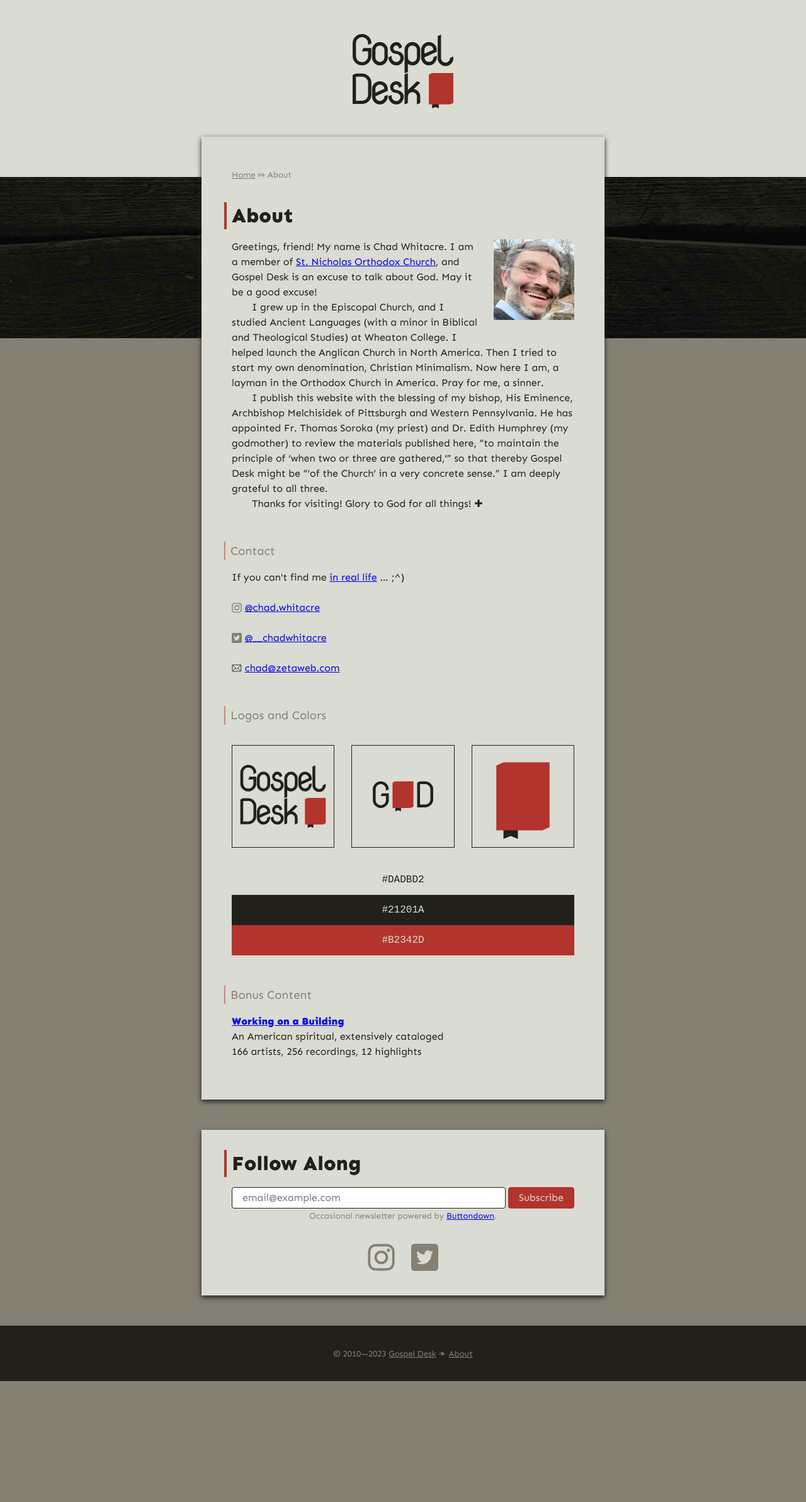
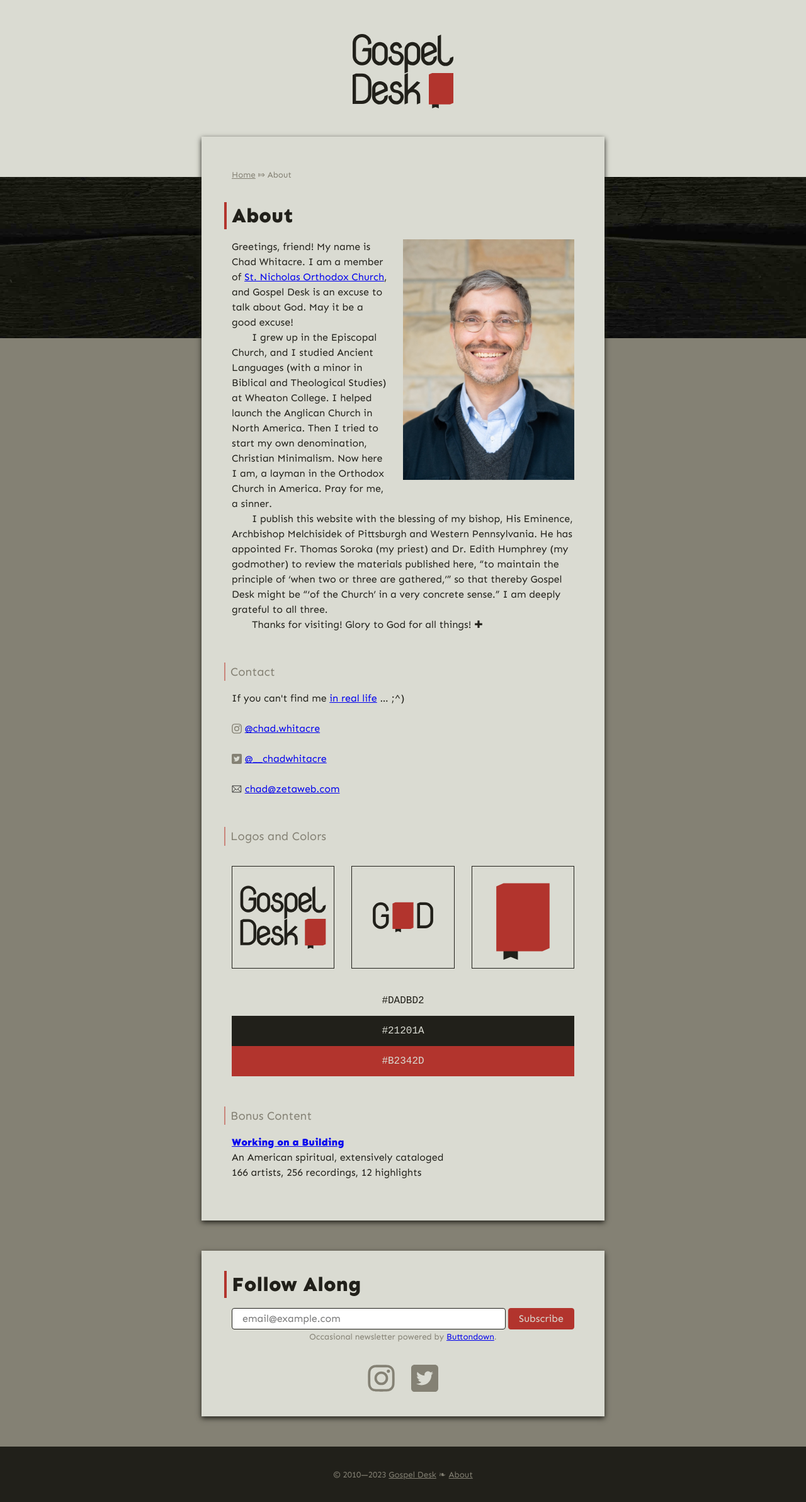
Before and after one commit to gospel-desk/www.logstown.com, a Jekyll site: the page built from about/index.md, in a window 1280 px wide. Shown: the whole page at 63% size. Built offline with Jekyll 4.4.1, drawn with Linux system fonts in a browser that asks for light colours; before the commit the page ends 2193 px from its top, so only the background shows below that.

Commit message:
Update profile pic

```diff
--- a/about/index.md
+++ b/about/index.md
@@ -3,7 +3,7 @@
 excerpt: Workinʼ on a building.
 ---
 
-<img src="profile-pic.jpg" style="float: right; margin: 0 0 20px 20px; width: 128px;">
+<a href="chadwhitacre.jpg"><img src="chadwhitacre.small.jpg" style="float: right; margin: 0 0 20px 20px; width: 50%;"></a>
 
 <p style="text-indent: 0;">Greetings, friend! My name is Chad Whitacre. I am a
 member of <a href="https://orthodoxpittsburgh.org">St.  Nicholas Orthodox
```
Also changed, not shown: about/chadwhitacre.jpg (added), about/chadwhitacre.small.jpg (added), about/profile-pic.jpg (deleted).
